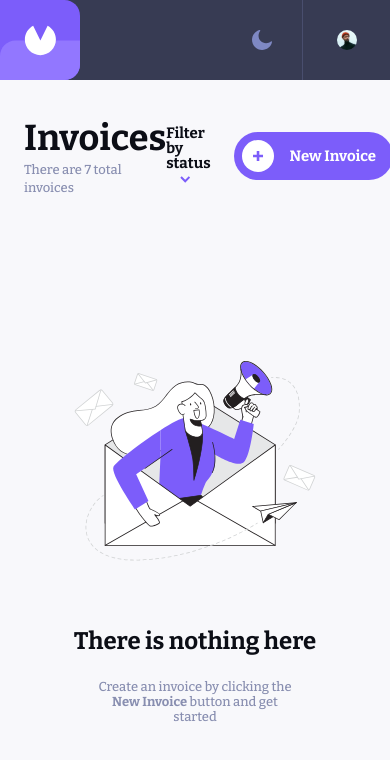
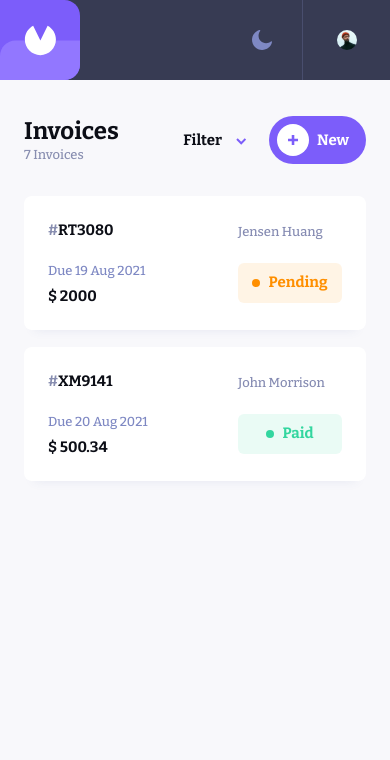
Before and after one commit to nwekeKent/invoicer, a Next.js app: page / in a window 390 px wide. Shown: the top 760 px of the page. Built offline with nearby package versions, Linux system fonts and the light colour scheme.

Commit message:
Feat: INVOICE
- Add invoice list component
- add card component for single invoice
- make invoice list responsive

```diff
--- /dev/null
+++ b/src/app/shared/StatusPill.tsx
@@ -0,0 +1,17 @@
+import React from "react";
+
+type PillProps = {
+	status: "pending" | "paid";
+};
+
+export const StatusPill = ({ status }: PillProps) => {
+	const dynamicClass =
+		status === "pending" ? "status-pill" : "status-pill paid";
+
+	return (
+		<div className={dynamicClass}>
+			<div className="status-ball"></div>
+			<p>{status}</p>
+		</div>
+	);
+};
--- a/src/components/invoices/Invoices.module.scss
+++ b/src/components/invoices/Invoices.module.scss
@@ -15,6 +15,10 @@
 			font-size: 3.6rem;
 			color: $col-black;
 			font-weight: 700;
+
+			@include respondMax("sm-mobile") {
+				font-size: 2.4rem;
+			}
 		}
 	}
 
@@ -110,3 +114,92 @@
 		color: $col-white;
 	}
 }
+
+.invoices__list {
+	width: 100%;
+	height: 100%;
+	padding: 71px 0;
+	overflow: scroll;
+
+	@include respondMax("tablet") {
+		padding: 62px 0;
+	}
+
+	@include respondMax("sm-mobile") {
+		padding: 32px 0;
+	}
+}
+
+.single__invoice {
+	height: 7.1rem;
+	padding: 0 32px;
+
+	@include flex(space-between, center, row nowrap);
+	gap: 51px;
+
+	@include respondMax("tablet") {
+		gap: 20px;
+		padding: 0 24px;
+	}
+
+	@include respondMax("sm-mobile") {
+		height: 13.4rem;
+	}
+
+	&:not(:first-child) {
+		margin-top: 17px;
+	}
+
+	&_top {
+		@include flex(flex-start, center, row);
+		gap: 29px;
+		flex-shrink: 0;
+
+		& > div {
+			p:nth-child(2) {
+				margin-top: 9px;
+				display: none;
+
+				@include respondMax("sm-mobile") {
+					display: block;
+				}
+			}
+		}
+
+		@include respondMax("tablet") {
+			gap: 10px;
+		}
+
+		@include respondMax("sm-mobile") {
+			@include flex(flex-start, flex-start, column);
+			gap: 24px;
+		}
+	}
+
+	&_bottom {
+		width: 100%;
+		@include flex(space-between, center, row);
+
+		& > p:nth-child(2) {
+			display: block;
+
+			@include respondMax("sm-mobile") {
+				display: none;
+			}
+		}
+
+		img {
+			display: block;
+
+			@include respondMax("sm-mobile") {
+				display: none;
+			}
+		}
+
+		@include respondMax("sm-mobile") {
+			width: auto;
+			@include flex(flex-start, flex-start, column);
+			gap: 24px;
+		}
+	}
+}
--- a/src/components/invoices/Invoices.tsx
+++ b/src/components/invoices/Invoices.tsx
@@ -1,13 +1,14 @@
 import React from "react";
 import InvoicesHeader from "./InvoicesHeader";
-import EmptyInvoice from "./EmptyInvoice";
+import EmptyInvoice from "./components/EmptyInvoice";
 import styles from "./Invoices.module.scss";
+import InvoicesList from "./components/InvoicesList";
 
 const Invoices = () => {
 	return (
 		<section className={styles.invoice__page}>
 			<InvoicesHeader />
-			<EmptyInvoice />
+			<InvoicesList />
 		</section>
 	);
 };
--- a/src/components/invoices/InvoicesHeader.tsx
+++ b/src/components/invoices/InvoicesHeader.tsx
@@ -2,17 +2,22 @@
 
 import React from "react";
 import styles from "./Invoices.module.scss";
-import SVG from "react-inlinesvg";
 import Image from "next/image";
 import InvoiceFilter from "./components/InvoiceFilter";
-import Checkbox from "@/app/shared/Checkbox";
+import { useMediaQuery } from "react-responsive";
 
 const InvoicesHeader = () => {
+	const isMobile = useMediaQuery({
+		query: "(max-width: 650px)",
+	});
+
 	return (
 		<header className={styles.invoices__header}>
 			<div className={styles.invoices__header__left}>
 				<h3>Invoices</h3>
-				<small className="small-para-grey">There are 7 total invoices</small>
+				<small className="small-para-grey">
+					{isMobile ? "7 Invoices" : "There are 7 total invoices"}
+				</small>
 			</div>
 			<div className={styles.invoices__header__right}>
 				<InvoiceFilter />
@@ -23,7 +28,7 @@ const InvoicesHeader = () => {
 						height={32}
 						alt="plus-svg"
 					/>
-					New Invoice
+					{isMobile ? "New" : "New Invoice"}
 				</button>
 			</div>
 		</header>
--- a/src/components/invoices/EmptyInvoice.tsx
+++ b/src/components/invoices/components/EmptyInvoice.tsx
@@ -1,5 +1,5 @@
 import React from "react";
-import styles from "./Invoices.module.scss";
+import styles from "../Invoices.module.scss";
 import Image from "next/image";
 
 const EmptyInvoice = () => {
--- a/src/components/invoices/components/InvoiceFilter.tsx
+++ b/src/components/invoices/components/InvoiceFilter.tsx
@@ -4,9 +4,14 @@ import React, { useState } from "react";
 import styles from "../Invoices.module.scss";
 import Image from "next/image";
 import Checkbox from "@/app/shared/Checkbox";
+import { useMediaQuery } from "react-responsive";
 
 const InvoiceFilter = () => {
 	const [filterActive, setFilterActive] = useState(false);
+
+	const isMobile = useMediaQuery({
+		query: "(max-width: 650px)",
+	});
 
 	const handleToggle = () => {
 		setFilterActive(prev => !prev);
@@ -15,7 +20,7 @@ const InvoiceFilter = () => {
 		<div className={styles.invoices__filter}>
 			<div className={styles.filter__text} onClick={handleToggle}>
 				{" "}
-				Filter by status{" "}
+				{isMobile ? "Filter" : "Filter by status"}
 				<span>
 					<Image
 						src={"/assets/svg/invoices/arrow-down.svg"}
--- /dev/null
+++ b/src/components/invoices/components/InvoicesList.tsx
@@ -0,0 +1,51 @@
+"use client";
+
+import React from "react";
+import Card from "@/app/shared/Card";
+import { invoices } from "@/data/mock";
+import styles from "../Invoices.module.scss";
+import { StatusPill } from "@/app/shared/StatusPill";
+import Image from "next/image";
+import { useMediaQuery } from "react-responsive";
+
+const InvoicesList = () => {
+	const isMobile = useMediaQuery({
+		query: "(max-width: 650px)",
+	});
+	return (
+		<div className={styles.invoices__list}>
+			{invoices.map(invoice => {
+				const { id, name, dueDate, invoiceStatus, amount } = invoice;
+				return (
+					<Card containerClass={styles.single__invoice} key={id}>
+						<div className={styles.single__invoice_top}>
+							<p className="bold-black-text">
+								<span>#</span>
+								{id}
+							</p>
+							<div>
+								{" "}
+								<p className="small-faded-purple-text">Due {dueDate}</p>
+								<p className="bold-black-text">$ {amount}</p>
+							</div>
+						</div>
+						<div className={styles.single__invoice_bottom}>
+							<p className="alt-small-faded-purple">{name}</p>
+							<p className="bold-black-text">$ {amount}</p>
+							<StatusPill status={invoiceStatus} />
+
+							<Image
+								src={"/assets/svg/invoices/arrow-right.svg"}
+								alt="arrow-right"
+								height={7}
+								width={10}
+							/>
+						</div>
+					</Card>
+				);
+			})}
+		</div>
+	);
+};
+
+export default InvoicesList;
--- a/src/data/mock.ts
+++ b/src/data/mock.ts
@@ -6,9 +6,9 @@ interface Invoice {
 	name: string;
 }
 
-const invoices: Invoice[] = [
+export const invoices: Invoice[] = [
 	{
-		id: "#RT3080",
+		id: "RT3080",
 		dueDate: " 19 Aug 2021",
 		amount: 2000,
 		invoiceStatus: "pending",
@@ -16,7 +16,7 @@ const invoices: Invoice[] = [
 	},
 
 	{
-		id: "#XM9141",
+		id: "XM9141",
 		dueDate: " 20 Aug 2021",
 		amount: 500.34,
 		invoiceStatus: "paid",
--- a/src/styles/_buttons.scss
+++ b/src/styles/_buttons.scss
@@ -91,6 +91,10 @@
 	padding-left: 8px;
 	cursor: pointer;
 	padding-right: 17px;
+
+	@include respondMax("sm-mobile") {
+		gap: 8px;
+	}
 }
 
 .button__add-new-item {
--- a/src/styles/_components.scss
+++ b/src/styles/_components.scss
@@ -148,3 +148,42 @@
 	background: $col-navy-blue;
 	box-shadow: 0px 10px 10px -10px rgba(72, 84, 159, 0.1);
 }
+
+/* STATUS PILL */
+
+.status-pill {
+	width: 104px;
+	height: 40px;
+	@include flex(center, center, row nowrap);
+	flex-shrink: 0;
+	border-radius: 6px;
+	background: rgba(255, 143, 0, 0.1);
+
+	.status-ball {
+		width: 8px;
+		height: 8px;
+		background: #ff8f00;
+		border-radius: 50%;
+	}
+
+	p {
+		font-size: 15px;
+		color: #ff8f00;
+		font-weight: 700;
+		line-height: 15px;
+		margin-left: 8px;
+		text-transform: capitalize;
+	}
+}
+
+.status-pill.paid {
+	background: rgba(51, 214, 159, 0.1);
+
+	.status-ball {
+		background-color: #33d69f;
+	}
+
+	p {
+		color: #33d69f;
+	}
+}
--- a/src/styles/_typography.scss
+++ b/src/styles/_typography.scss
@@ -21,3 +21,40 @@
 [data-theme="dark"] .small-para-grey {
 	color: $col-white;
 }
+
+.bold-black-text {
+	color: $col-black;
+	font-size: 15px;
+	font-weight: 700;
+	line-height: 15px;
+
+	span {
+		color: $col-grey;
+	}
+}
+
+[data-theme="dark"] .bold-black-text {
+	color: $col-white;
+}
+
+.small-faded-purple-text {
+	color: $col-faded-purple;
+	font-size: 13px;
+	font-weight: 500;
+	line-height: 18px;
+}
+
+[data-theme="dark"] .small-faded-purple-text {
+	color: $col-ultra-faded-purple;
+}
+
+.alt-small-faded-purple {
+	color: #858bb2;
+	font-size: 13px;
+	font-weight: 500;
+	line-height: 15px;
+}
+
+[data-theme="dark"] .alt-small-faded-purple {
+	color: $col-white;
+}
```
Also changed, not shown: public/assets/svg/invoices/arrow-right.svg (added).
